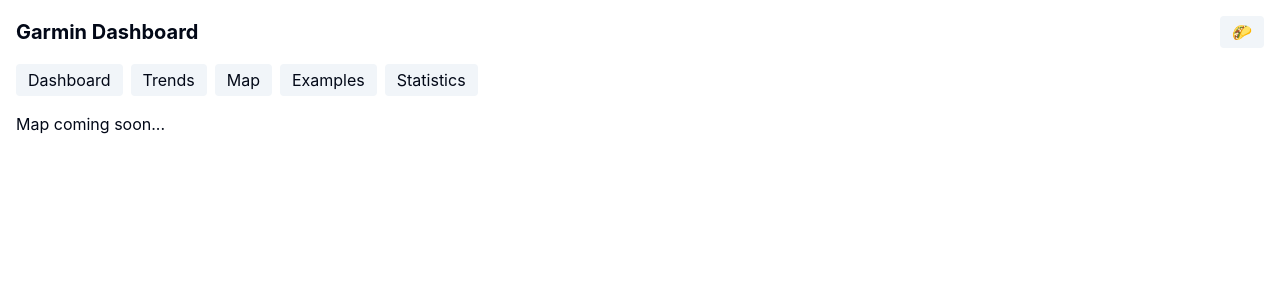
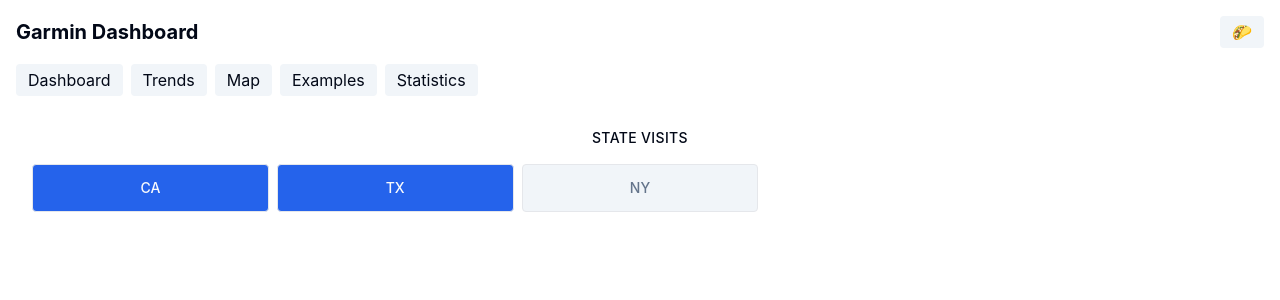
Before and after one commit to osmond/improved-system, a React (Vite) app: page / in a window 1280 px wide. Both pictures are taken after a click on the button "Map". Shown: the top 300 px of the page. Built offline with nearby package versions, Linux system fonts and the light colour scheme.

Commit message:
Add GeoActivityExplorer component with tests

```diff
--- a/src/App.tsx
+++ b/src/App.tsx
@@ -3,6 +3,7 @@ import Layout from "@/components/layout/Layout";
 import Dashboard from "@/pages/Dashboard";
 import Examples from "@/pages/Examples";
 import StatisticsExamplesPage from "@/pages/StatisticsExamplesPage";
+import GeoActivityExplorer from "@/components/map/GeoActivityExplorer";
 
 function App() {
   const [tab, setTab] = useState("dashboard");
@@ -10,7 +11,7 @@ function App() {
     <Layout activeTab={tab} setActiveTab={setTab}>
       {tab === "dashboard" && <Dashboard />}
       {tab === "trends" && <p>Trends coming soon...</p>}
-      {tab === "map" && <p>Map coming soon...</p>}
+      {tab === "map" && <GeoActivityExplorer />}
       {tab === "examples" && <Examples />}
       {tab === "statistics" && <StatisticsExamplesPage />}
     </Layout>
--- /dev/null
+++ b/src/components/map/GeoActivityExplorer.tsx
@@ -0,0 +1,75 @@
+import React, { useState } from "react";
+import { useStateVisits } from "@/hooks/useStateVisits";
+import type { StateVisit } from "@/lib/types";
+import { ChartContainer } from "@/components/ui/chart";
+import { Skeleton } from "@/components/ui/skeleton";
+import { cn } from "@/lib/utils";
+
+export default function GeoActivityExplorer() {
+  const data = useStateVisits();
+  const [expanded, setExpanded] = useState<string | null>(null);
+
+  if (!data) return <Skeleton className="h-60 w-full" />;
+
+  const selected = expanded
+    ? data.find((d) => d.stateCode === expanded) || null
+    : null;
+
+  return (
+    <ChartContainer config={{}} title="State Visits" className="space-y-4">
+      <div className="grid grid-cols-5 gap-2">
+        {data.map((state) => (
+          <button
+            key={state.stateCode}
+            aria-pressed={expanded === state.stateCode}
+            onClick={() =>
+              setExpanded(expanded === state.stateCode ? null : state.stateCode)
+            }
+            className={cn(
+              "h-12 flex items-center justify-center rounded border text-sm font-medium focus:outline-none focus:ring",
+              state.visited
+                ? "bg-primary text-primary-foreground"
+                : "bg-muted text-muted-foreground",
+              expanded === state.stateCode && "ring-2 ring-ring"
+            )}
+          >
+            {state.stateCode}
+          </button>
+        ))}
+      </div>
+      {selected && <StateDetail state={selected} />}
+    </ChartContainer>
+  );
+}
+
+function StateDetail({ state }: { state: StateVisit }) {
+  return (
+    <div className="space-y-2">
+      <h3 className="text-sm font-medium">
+        {state.stateCode} &ndash; {state.totalDays} days, {state.totalMiles} miles
+      </h3>
+      {state.cities.length === 0 ? (
+        <p className="text-sm text-muted-foreground">No cities visited</p>
+      ) : (
+        <table className="w-full text-sm">
+          <thead>
+            <tr className="text-left">
+              <th className="py-1">City</th>
+              <th className="py-1">Days</th>
+              <th className="py-1">Miles</th>
+            </tr>
+          </thead>
+          <tbody>
+            {state.cities.map((city) => (
+              <tr key={city.name} className="border-t border-border">
+                <td className="py-1">{city.name}</td>
+                <td className="py-1">{city.days}</td>
+                <td className="py-1">{city.miles}</td>
+              </tr>
+            ))}
+          </tbody>
+        </table>
+      )}
+    </div>
+  );
+}
```
Also changed, not shown: 1 other file (tests, documents, lock files or other folders).
